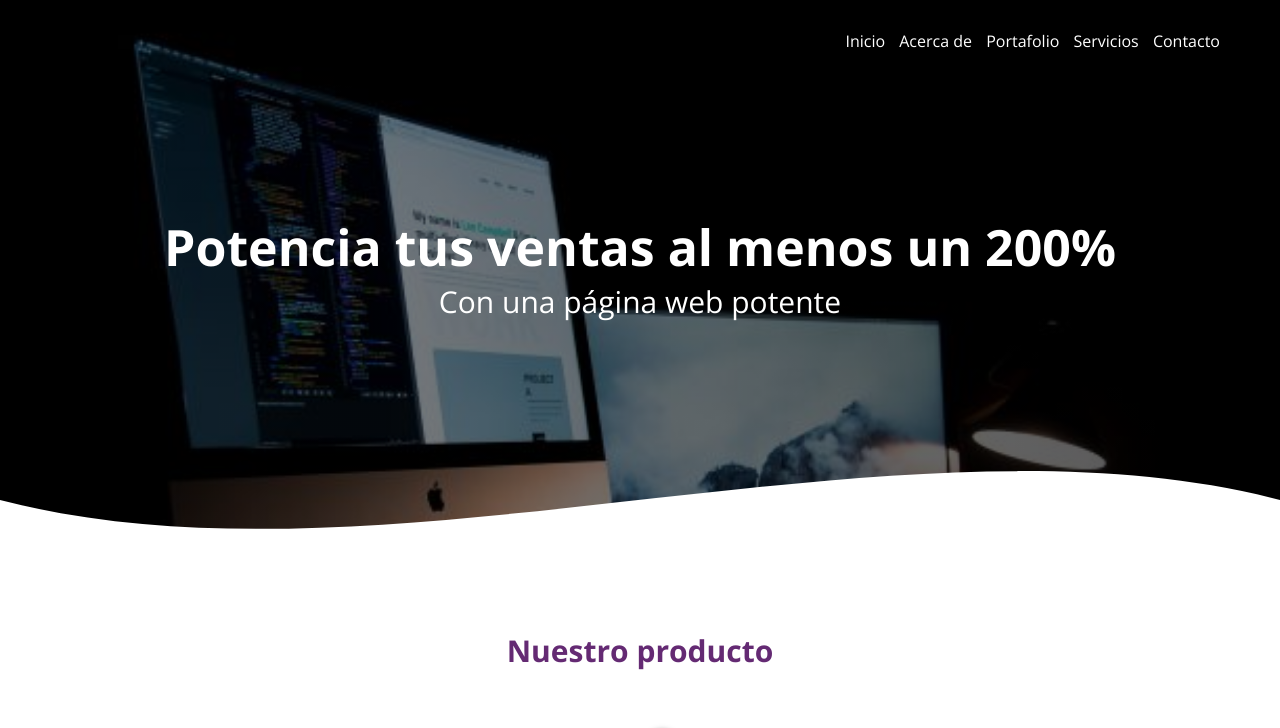
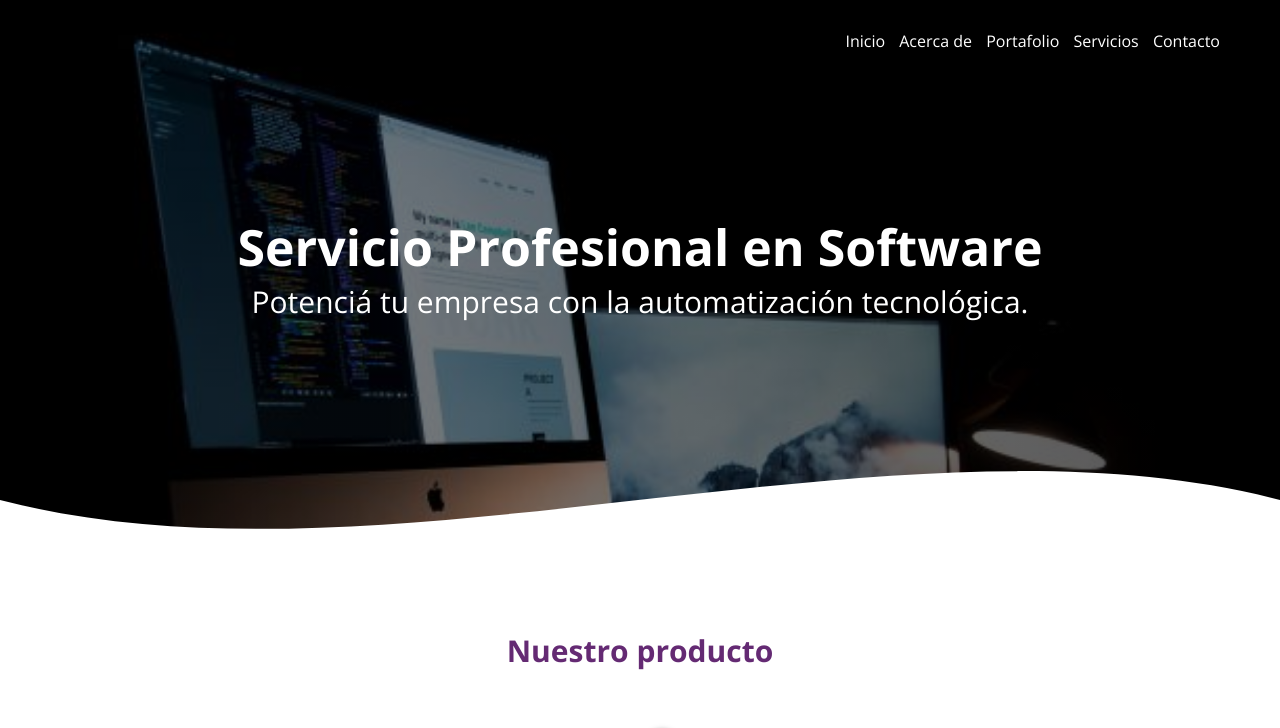
Before and after one commit to eriklarre99/web-css, a plain HTML site: page index.html in a window 1280 px wide. Shown: the top 728 px of the page. Drawn offline with nearby package versions, Linux system fonts and the light colour scheme.

Commit message:
cambio de titulo del h1

```diff
--- a/index.html
+++ b/index.html
@@ -21,8 +21,8 @@
             <a href="#">Contacto</a>
         </nav>
         <section class="textos-header">
-            <h1>Potencia tus ventas al menos un 200%</h1>
-            <h2>Con una página web potente</h2>
+            <h1>Servicio Profesional en Software</h1>
+            <h2>Potenciá tu empresa con la automatización tecnológica.</h2>
         </section>
         <div class="wave" style="height: 150px; overflow: hidden;"><svg viewBox="0 0 500 150" preserveAspectRatio="none"
                 style="height: 100%; width: 100%;">
```
